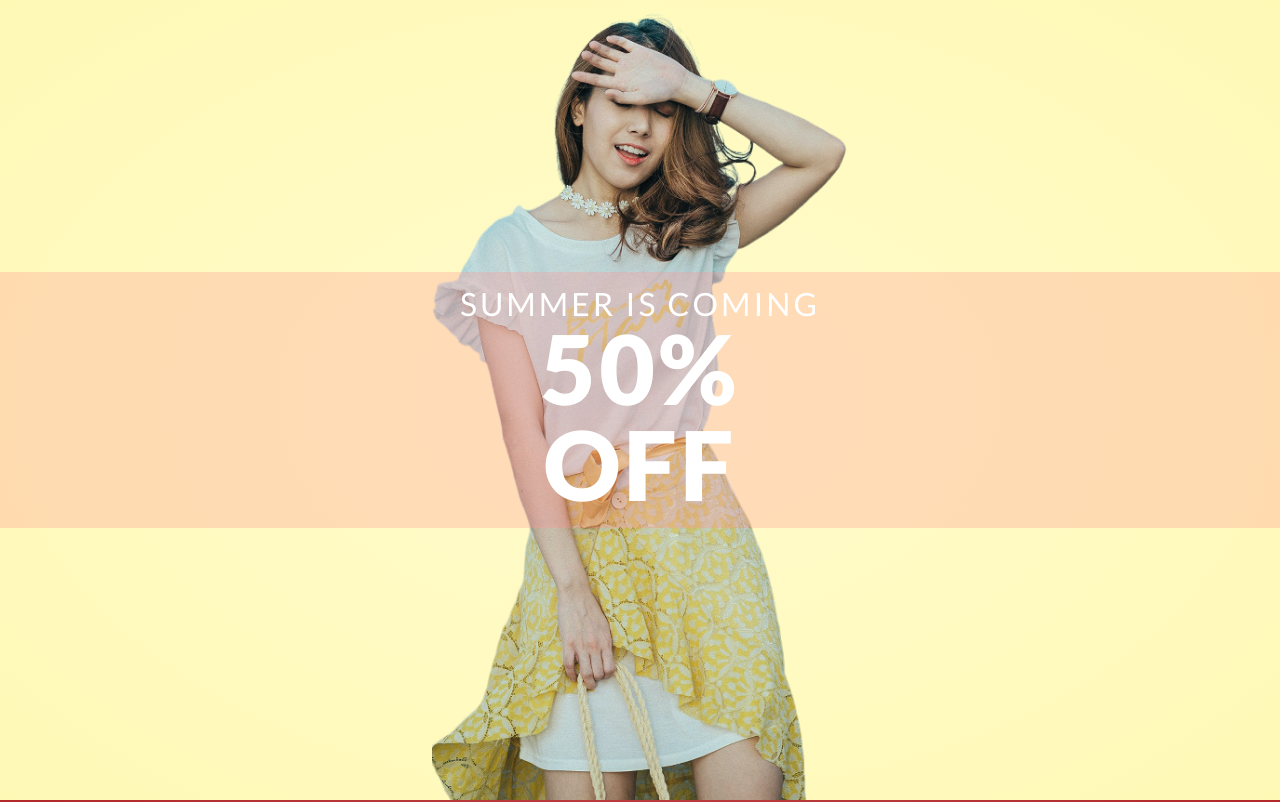
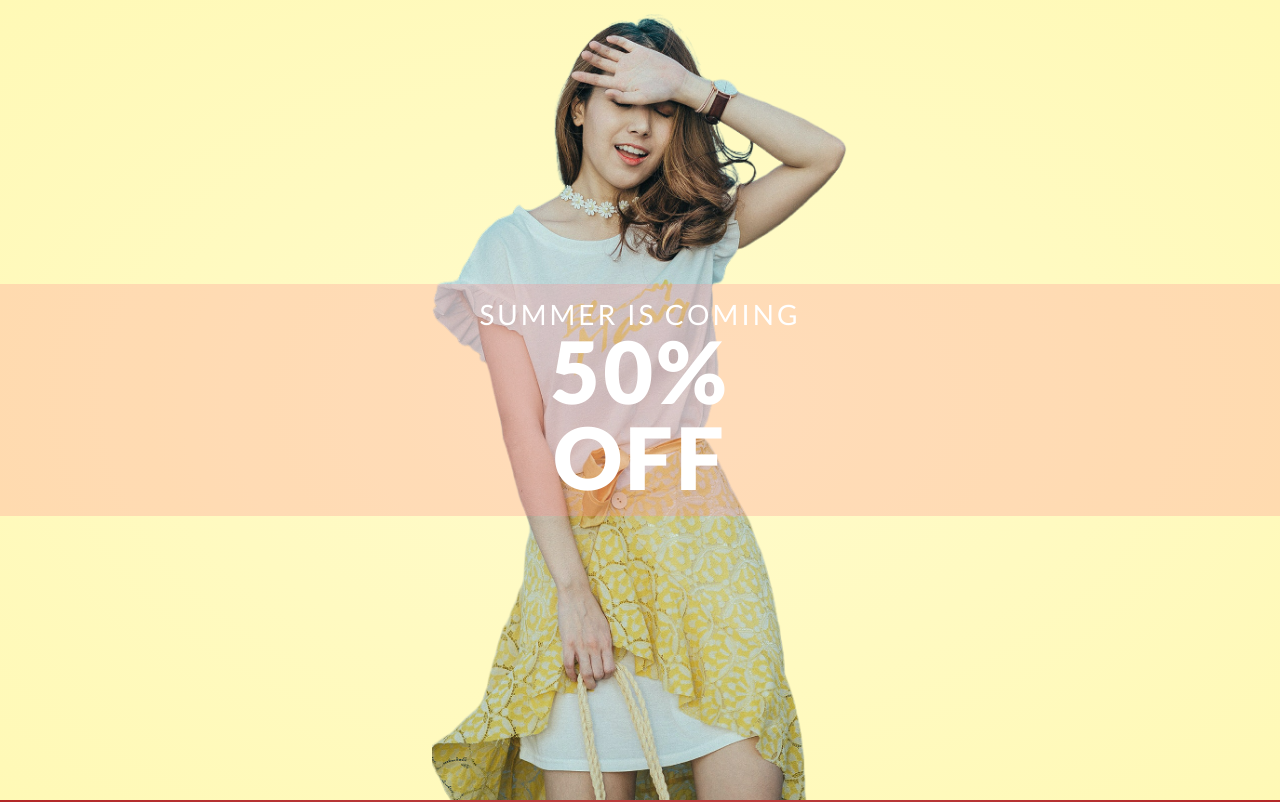
Before and after one commit to aldi-milano/alpaca-store, a React (Create React App) app: page / in a window 1280 px wide. Shown: the top 802 px of the page. Built offline with nearby package versions, Linux system fonts and the light colour scheme.

Commit message:
add padding

```diff
--- a/src/components/hero/hero.scss
+++ b/src/components/hero/hero.scss
@@ -32,13 +32,14 @@
     color: #fff;
     font-weight: 400;
     text-align: center;
-    padding: 1rem 0;
+    padding: 1rem 0.5rem;
 
     &--summer {
       @extend .hero__heading;
+      font-size: u.rem(28);
 
       span {
-        font-size: u.rem(96);
+        font-size: u.rem(86);
         font-weight: 900;
         display: flex;
         justify-content: center;
```
